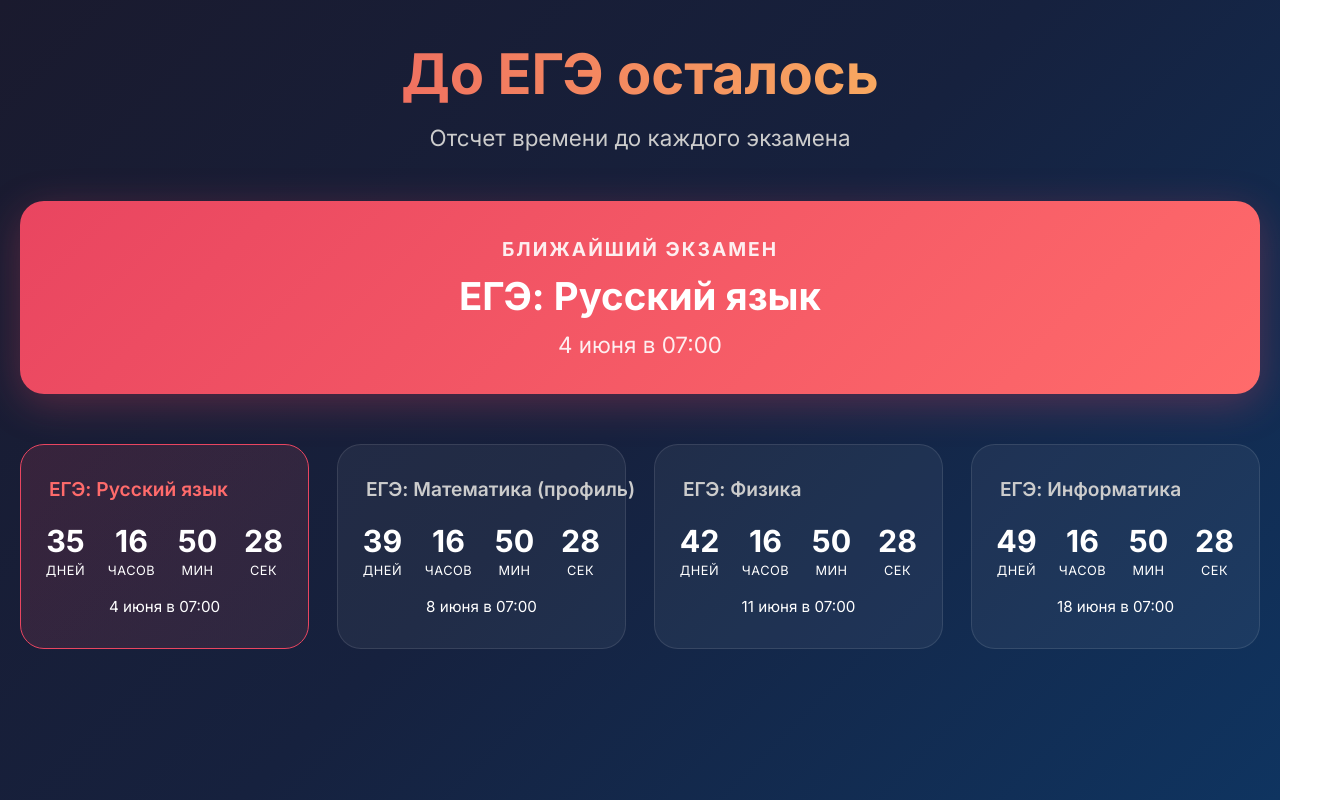
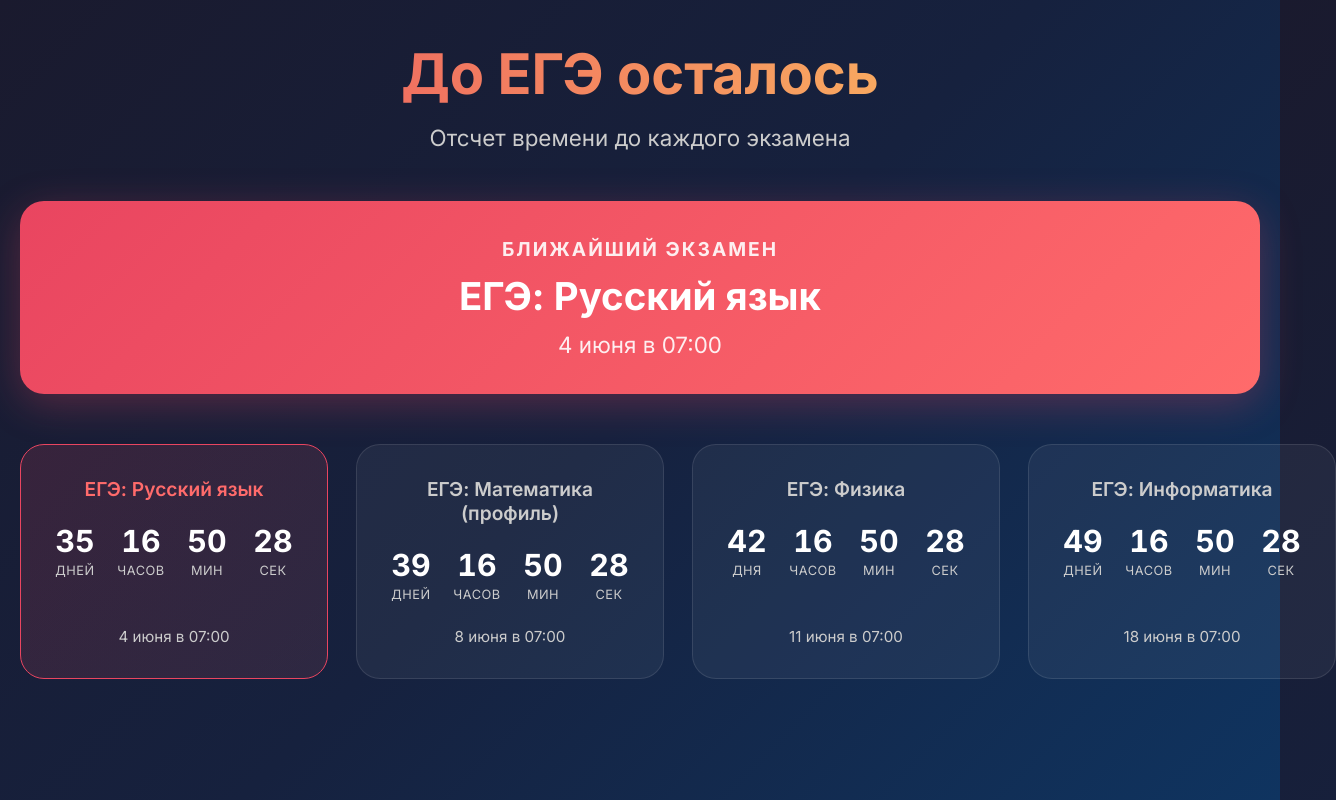
Before and after one commit to BuT9l3b/EGE_2026_Timer, a plain HTML site: page index.html in a window 1280 px wide. Shown: the whole page, 1336 px wide, since content can reach past the window. Drawn offline with Linux system fonts and the light colour scheme.

Commit message:
a small optimization

```diff
--- a/index.html
+++ b/index.html
@@ -4,311 +4,361 @@
   <meta charset="UTF-8">
   <meta name="viewport" content="width=device-width, initial-scale=1.0">
   <title>Таймеры до ЕГЭ</title>
-  <link rel="stylesheet" href="https://fonts.googleapis.com/css2?family=Inter:wght@400;500;600;700&display=swap">
+  <link rel="preconnect" href="https://fonts.googleapis.com">
+  <link rel="preconnect" href="https://fonts.gstatic.com" crossorigin>
+  <link rel="stylesheet" href="https://fonts.googleapis.com/css2?family=Inter:wght@400;600;700&display=swap">
   <style>
+    :root {
+      --bg-gradient: linear-gradient(135deg, #1a1a2e 0%, #16213e 50%, #0f3460 100%);
+      --text-main: #ffffff;
+      --text-muted: #cccccc;
+      --accent-gradient: linear-gradient(90deg, #e94560, #ffd460);
+      --card-bg: rgba(255, 255, 255, 0.05);
+      --card-border: rgba(255, 255, 255, 0.1);
+      --card-hover-border: rgba(233, 69, 96, 0.4);
+      --danger-color: #e94560;
+      --danger-light: #ff6b6b;
+      --success-color: #4ade80;
+    }
+
     * {
-      margin:0;
-      padding:0;
-      box-sizing:border-box;
+      margin: 0;
+      padding: 0;
+      box-sizing: border-box;
     }
 
     body {
-      font-family:'Inter',sans-serif;
-      min-height:100vh;
-      background:linear-gradient(135deg,#1a1a2e 0%,#16213e 50%,#0f3460 100%);
-      color:#fff;
-      padding:40px 20px;
+      font-family: 'Inter', sans-serif;
+      min-height: 100vh;
+      background: var(--bg-gradient);
+      color: var(--text-main);
+      padding: 40px 20px;
     }
 
     .container {
-      max-width:1400px;
-      margin:0 auto;
+      max-width: 1400px;
+      margin: 0 auto;
     }
 
     h1 {
-      text-align:center;
-      font-size:3.5rem;
-      font-weight:700;
-      margin-bottom:16px;
-      background:linear-gradient(90deg,#e94560,#ffd460);
-      -webkit-background-clip:text;
-      -webkit-text-fill-color:transparent;
-      background-clip:text;
+      text-align: center;
+      font-size: 3.5rem;
+      font-weight: 700;
+      margin-bottom: 16px;
+      background: var(--accent-gradient);
+      -webkit-background-clip: text;
+      -webkit-text-fill-color: transparent;
+      background-clip: text;
     }
 
     .subtitle {
-      text-align:center;
-      color:#ccc;
-      margin-bottom:50px;
-      font-size:1.4rem;
+      text-align: center;
+      color: var(--text-muted);
+      margin-bottom: 50px;
+      font-size: 1.4rem;
     }
 
     .nearest-exam {
-      background:linear-gradient(135deg,#e94560 0%,#ff6b6b 100%);
-      border-radius:24px;
-      padding:36px;
-      margin-bottom:50px;
-      text-align:center;
-      box-shadow:0 10px 40px rgba(233,69,96,0.3);
+      background: linear-gradient(135deg, var(--danger-color) 0%, var(--danger-light) 100%);
+      border-radius: 24px;
+      padding: 36px;
+      margin-bottom: 50px;
+      text-align: center;
+      box-shadow: 0 10px 40px rgba(233, 69, 96, 0.3);
     }
 
     .nearest-exam h2 {
-      font-size:1.2rem;
-      text-transform:uppercase;
-      letter-spacing:2px;
-      opacity:0.9;
-      margin-bottom:12px;
+      font-size: 1.2rem;
+      text-transform: uppercase;
+      letter-spacing: 2px;
+      opacity: 0.9;
+      margin-bottom: 12px;
     }
 
     .nearest-exam .exam-name {
-      font-size:2.4rem;
-      font-weight:700;
+      font-size: 2.4rem;
+      font-weight: 700;
     }
 
     .nearest-exam .exam-date {
-      font-size:1.4rem;
-      opacity:0.9;
-      margin-top:12px;
+      font-size: 1.4rem;
+      opacity: 0.9;
+      margin-top: 12px;
     }
 
     .timers-grid {
-      display:grid;
-      grid-template-columns:repeat(4,1fr);
-      gap:28px;
+      display: grid;
+      grid-template-columns: repeat(4, 1fr);
+      gap: 28px;
     }
 
     .timer-card {
-      background:rgba(255,255,255,0.05);
-      border-radius:24px;
-      padding:32px 28px;
-      border:1px solid rgba(255,255,255,0.1);
-      transition:all 0.3s ease;
-      min-width:0;
+      background: var(--card-bg);
+      border-radius: 24px;
+      padding: 32px 28px;
+      border: 1px solid var(--card-border);
+      transition: all 0.3s ease;
+      display: flex;
+      flex-direction: column;
     }
 
     .timer-card:hover {
-      transform:translateY(-6px);
-      border-color:rgba(233,69,96,0.4);
-      box-shadow:0 20px 50px rgba(0,0,0,0.3);
+      transform: translateY(-6px);
+      border-color: var(--card-hover-border);
+      box-shadow: 0 20px 50px rgba(0, 0, 0, 0.3);
     }
 
     .timer-card.next {
-      border-color:#e94560;
-      background:linear-gradient(135deg,rgba(233,69,96,0.15) 0%,rgba(255,107,107,0.1) 100%);
+      border-color: var(--danger-color);
+      background: linear-gradient(135deg, rgba(233, 69, 96, 0.15) 0%, rgba(255, 107, 107, 0.1) 100%);
     }
 
     .timer-card .exam-title {
-      font-size:1.2rem;
-      font-weight:600;
-      color:#ccc;
-      margin-bottom:22px;
-      white-space:nowrap;
+      font-size: 1.2rem;
+      font-weight: 600;
+      color: var(--text-muted);
+      margin-bottom: 22px;
+      text-align: center;
     }
 
     .timer-card.next .exam-title {
-      color:#ff6b6b;
+      color: var(--danger-light);
     }
 
     .timer-card .countdown {
-      display:flex;
-      gap:14px;
-      justify-content:center;
+      display: flex;
+      gap: 14px;
+      justify-content: center;
+      margin-bottom: auto; /* Pushes date to bottom */
     }
 
     .timer-card .time-block {
-      text-align:center;
-      min-width:52px;
+      text-align: center;
+      min-width: 52px;
     }
 
     .timer-card .time-value {
-      font-size:1.9rem;
-      font-weight:700;
-      color:#fff;
-      display:block;
+      font-size: 1.9rem;
+      font-weight: 700;
+      color: var(--text-main);
+      display: block;
+      font-variant-numeric: tabular-nums; /* Prevents jumping numbers */
     }
 
     .timer-card .time-label {
-      font-size:0.8rem;
-      color:#fff;
-      text-transform:uppercase;
-      letter-spacing:0.5px;
+      font-size: 0.8rem;
+      color: var(--text-muted);
+      text-transform: uppercase;
+      letter-spacing: 0.5px;
     }
 
     .timer-card .exam-time {
-      text-align:center;
-      margin-top:18px;
-      font-size:0.95rem;
-      color:#fff;
+      text-align: center;
+      margin-top: 24px;
+      font-size: 0.95rem;
+      color: var(--text-muted);
     }
 
-    .timer-card.expired {
-      opacity:0.5;
-    }
-
-    .timer-card.expired .time-value {
-      color:#999;
+    .timer-card.expired .countdown,
+    .timer-card.expired .exam-time {
+      opacity: 0.3;
     }
 
     .timer-card.expired::after {
-      content:"✓ Экзамен сдан!";
-      display:block;
-      text-align:center;
-      color:#4ade80;
-      font-weight:600;
-      margin-top:12px;
+      content: "✓ Экзамен сдан!";
+      display: block;
+      text-align: center;
+      color: var(--success-color);
+      font-weight: 600;
+      margin-top: 16px;
     }
 
-    @media (max-width:1000px) {
-      .timers-grid {
-        grid-template-columns:repeat(2,1fr);
-      }
+    @media (max-width: 1200px) {
+      .timers-grid { grid-template-columns: repeat(2, 1fr); }
     }
 
-    @media (max-width:600px) {
-      h1 { font-size:2.2rem; }
-      .nearest-exam { padding:24px; }
-      .nearest-exam .exam-name { font-size:1.6rem; }
-      .timer-card { padding:22px 18px; }
-      .timer-card .exam-title { font-size:1rem; white-space:normal; }
-      .timer-card .time-value { font-size:1.5rem; }
-      .timer-card .time-block { min-width:42px; }
-      .timer-card .countdown { gap:8px; }
-      .timers-grid {
-        grid-template-columns:repeat(2,1fr);
-        gap:16px;
-      }
+    @media (max-width: 600px) {
+      h1 { font-size: 2.2rem; }
+      .nearest-exam { padding: 24px; }
+      .nearest-exam .exam-name { font-size: 1.6rem; }
+      .timers-grid { grid-template-columns: 1fr; gap: 16px; } /* На мобилках 1 колонка */
+      .timer-card { padding: 24px; }
     }
   </style>
 </head>
 <body>
-  <div class="container">
+  <main class="container">
     <h1>До ЕГЭ осталось</h1>
     <p class="subtitle">Отсчет времени до каждого экзамена</p>
 
-    <div class="nearest-exam">
+    <section class="nearest-exam">
       <h2>Ближайший экзамен</h2>
       <div class="exam-name" id="nearestName">—</div>
       <div class="exam-date" id="nearestDate">—</div>
-    </div>
+    </section>
 
     <div class="timers-grid" id="timersGrid">
+      <!-- Сюда карточки добавляются через JS один раз -->
     </div>
-  </div>
+  </main>
 
   <script>
-    const EXAM_DATES = {
-      russian:     "2026-06-04T10:00:00+03:00",
-      math_profile:"2026-06-08T10:00:00+03:00",
-      physics:     "2026-06-11T10:00:00+03:00",
-      informatics: "2026-06-18T10:00:00+03:00",
-    };
+    // 1. Объединяем данные в массив и сразу парсим даты
+    const EXAMS = [
+      { id: 'russian', name: 'ЕГЭ: Русский язык', dateStr: '2026-06-04T10:00:00+03:00' },
+      { id: 'math_profile', name: 'ЕГЭ: Математика (профиль)', dateStr: '2026-06-08T10:00:00+03:00' },
+      { id: 'physics', name: 'ЕГЭ: Физика', dateStr: '2026-06-11T10:00:00+03:00' },
+      { id: 'informatics', name: 'ЕГЭ: Информатика', dateStr: '2026-06-18T10:00:00+03:00' },
+    ].map(exam => ({
+      ...exam,
+      dateObj: new Date(exam.dateStr), // Парсим 1 раз при загрузке
+      formattedDate: new Date(exam.dateStr).toLocaleDateString('ru-RU', {
+        day: 'numeric', month: 'long', hour: '2-digit', minute: '2-digit'
+      })
+    }));
 
-    const EXAM_NAMES = {
-      russian:     "ЕГЭ: Русский язык",
-      math_profile:"ЕГЭ: Математика (профиль)",
-      physics:     "ЕГЭ: Физика",
-      informatics: "ЕГЭ: Информатика",
-    };
+    // Массив для хранения ссылок на DOM-элементы (чтобы не искать их каждую секунду)
+    const domElements = [];
 
-    function getTimeRemaining(targetDate) {
-      const now = new Date();
-      const target = new Date(targetDate);
-      const diff = target - now;
-
-      if (diff <= 0) {
-        return { days:0, hours:0, minutes:0, seconds:0, expired:true };
-      }
-
-      const days = Math.floor(diff / (1000 * 60 * 60 * 24));
-      const hours = Math.floor((diff % (1000 * 60 * 60 * 24)) / (1000 * 60 * 60));
-      const minutes = Math.floor((diff % (1000 * 60 * 60)) / (1000 * 60));
-      const seconds = Math.floor((diff % (1000 * 60)) / 1000);
-
-      return { days, hours, minutes, seconds, expired:false };
+    // Утилита для склонения слов (1 день, 2 дня, 5 дней)
+    function declOfNum(n, text_forms) {
+      n = Math.abs(n) % 100;
+      const n1 = n % 10;
+      if (n > 10 && n < 20) return text_forms[2];
+      if (n1 > 1 && n1 < 5) return text_forms[1];
+      if (n1 === 1) return text_forms[0];
+      return text_forms[2];
     }
 
-    function formatDate(dateStr) {
-      const date = new Date(dateStr);
-      return date.toLocaleDateString('ru-RU', {
-        day:'numeric',
-        month:'long',
-        hour:'2-digit',
-        minute:'2-digit'
+    function padZero(num) {
+      return num.toString().padStart(2, '0');
+    }
+
+    // Инициализация DOM (вызывается 1 раз)
+    function initDOM() {
+      const grid = document.getElementById('timersGrid');
+
+      EXAMS.forEach((exam, index) => {
+        const card = document.createElement('div');
+        card.className = 'timer-card';
+        card.id = `card-${exam.id}`;
+
+        card.innerHTML = `
+          <div class="exam-title">${exam.name}</div>
+          <div class="countdown">
+            <div class="time-block">
+              <span class="time-value" data-ref="days">00</span>
+              <span class="time-label" data-ref="days-label">Дней</span>
+            </div>
+            <div class="time-block">
+              <span class="time-value" data-ref="hours">00</span>
+              <span class="time-label" data-ref="hours-label">Часов</span>
+            </div>
+            <div class="time-block">
+              <span class="time-value" data-ref="minutes">00</span>
+              <span class="time-label" data-ref="minutes-label">Мин</span>
+            </div>
+            <div class="time-block">
+              <span class="time-value" data-ref="seconds">00</span>
+              <span class="time-label">Сек</span> <!-- Секунды не склоняем, оставим Сек -->
+            </div>
+          </div>
+          <div class="exam-time">${exam.formattedDate}</div>
+        `;
+
+        grid.appendChild(card);
+
+        // Сохраняем ссылки на элементы, текст которых будем менять
+        domElements.push({
+          exam: exam,
+          cardEl: card,
+          daysEl: card.querySelector('[data-ref="days"]'),
+          daysLbl: card.querySelector('[data-ref="days-label"]'),
+          hoursEl: card.querySelector('[data-ref="hours"]'),
+          hoursLbl: card.querySelector('[data-ref="hours-label"]'),
+          minutesEl: card.querySelector('[data-ref="minutes"]'),
+          minutesLbl: card.querySelector('[data-ref="minutes-label"]'),
+          secondsEl: card.querySelector('[data-ref="seconds"]')
+        });
       });
     }
 
-    function padZero(num) {
-      return num.toString().padStart(2,'0');
-    }
+    // Функция обновления таймеров (вызывается каждую секунду)
+    function updateTimers() {
+      const now = new Date();
+      let nearestExam = null;
 
-    function getNearestExam() {
-      const now = new Date();
-      let nearest = null;
-      let nearestKey = null;
+      // 1. Обновляем карточки
+      domElements.forEach(item => {
+        const diff = item.exam.dateObj - now;
 
-      for (const [key, date] of Object.entries(EXAM_DATES)) {
-        const examDate = new Date(date);
-        if (examDate > now) {
-          if (!nearest || examDate < nearest) {
-            nearest = examDate;
-            nearestKey = key;
+        if (diff <= 0) {
+          if (!item.cardEl.classList.contains('expired')) {
+            item.cardEl.classList.add('expired');
+            item.cardEl.classList.remove('next');
+            item.daysEl.textContent = '00';
+            item.hoursEl.textContent = '00';
+            item.minutesEl.textContent = '00';
+            item.secondsEl.textContent = '00';
           }
+          return;
         }
-      }
 
-      return nearestKey;
-    }
+        // Находим ближайший экзамен
+        if (!nearestExam || item.exam.dateObj < nearestExam.dateObj) {
+          nearestExam = item.exam;
+        }
 
-    function renderTimers() {
-      const grid = document.getElementById('timersGrid');
-      grid.innerHTML = '';
+        // Математика времени
+        const days = Math.floor(diff / (1000 * 60 * 60 * 24));
+        const hours = Math.floor((diff / (1000 * 60 * 60)) % 24);
+        const minutes = Math.floor((diff / 1000 / 60) % 60);
+        const seconds = Math.floor((diff / 1000) % 60);
 
-      const nearestKey = getNearestExam();
+        // Обновляем текст только там, где это нужно
+        item.daysEl.textContent = padZero(days);
+        item.daysLbl.textContent = declOfNum(days, ['День', 'Дня', 'Дней']);
 
-      for (const [key, date] of Object.entries(EXAM_DATES)) {
-        const time = getTimeRemaining(date);
-        const isNearest = key === nearestKey && !time.expired;
+        item.hoursEl.textContent = padZero(hours);
+        item.hoursLbl.textContent = declOfNum(hours, ['Час', 'Часа', 'Часов']);
 
-        const card = document.createElement('div');
-        card.className = `timer-card${isNearest ? ' next' : ''}${time.expired ? ' expired' : ''}`;
+        item.minutesEl.textContent = padZero(minutes);
+        item.minutesLbl.textContent = declOfNum(minutes, ['Мин', 'Мин', 'Мин']);
 
-        card.innerHTML = `
-          <div class="exam-title">${EXAM_NAMES[key]}</div>
-          <div class="countdown">
-            <div class="time-block">
-              <span class="time-value">${padZero(time.days)}</span>
-              <span class="time-label">Дней</span>
-            </div>
-            <div class="time-block">
-              <span class="time-value">${padZero(time.hours)}</span>
-              <span class="time-label">Часов</span>
-            </div>
-            <div class="time-block">
-              <span class="time-value">${padZero(time.minutes)}</span>
-              <span class="time-label">Мин</span>
-            </div>
-            <div class="time-block">
-              <span class="time-value">${padZero(time.seconds)}</span>
-              <span class="time-label">Сек</span>
-            </div>
-          </div>
-          <div class="exam-time">${formatDate(date)}</div>
-        `;
+        item.secondsEl.textContent = padZero(seconds);
+      });
 
-        grid.appendChild(card);
-      }
+      // 2. Обновляем статус ближайшего экзамена
+      domElements.forEach(item => {
+        if (nearestExam && item.exam.id === nearestExam.id) {
+          item.cardEl.classList.add('next');
+        } else {
+          item.cardEl.classList.remove('next');
+        }
+      });
 
-      if (nearestKey) {
-        document.getElementById('nearestName').textContent = EXAM_NAMES[nearestKey];
-        document.getElementById('nearestDate').textContent = formatDate(EXAM_DATES[nearestKey]);
+      // 3. Обновляем хедер
+      const nearestNameEl = document.getElementById('nearestName');
+      const nearestDateEl = document.getElementById('nearestDate');
+
+      if (nearestExam) {
+        // Проверка, чтобы не перезаписывать текст (экономим ресурсы DOM)
+        if (nearestNameEl.textContent !== nearestExam.name) {
+          nearestNameEl.textContent = nearestExam.name;
+          nearestDateEl.textContent = nearestExam.formattedDate;
+        }
       } else {
-        document.getElementById('nearestName').textContent = 'Все экзамены сданы!';
-        document.getElementById('nearestDate').textContent = '';
+        if (nearestNameEl.textContent !== 'Все экзамены сданы!') {
+          nearestNameEl.textContent = 'Все экзамены сданы!';
+          nearestDateEl.textContent = '';
+        }
       }
     }
 
-    renderTimers();
-    setInterval(renderTimers, 1000);
+    // Запуск
+    initDOM();
+    updateTimers(); // Сразу обновляем 1 раз
+    setInterval(updateTimers, 1000); // Затем каждую секунду
   </script>
 </body>
 </html>
```
